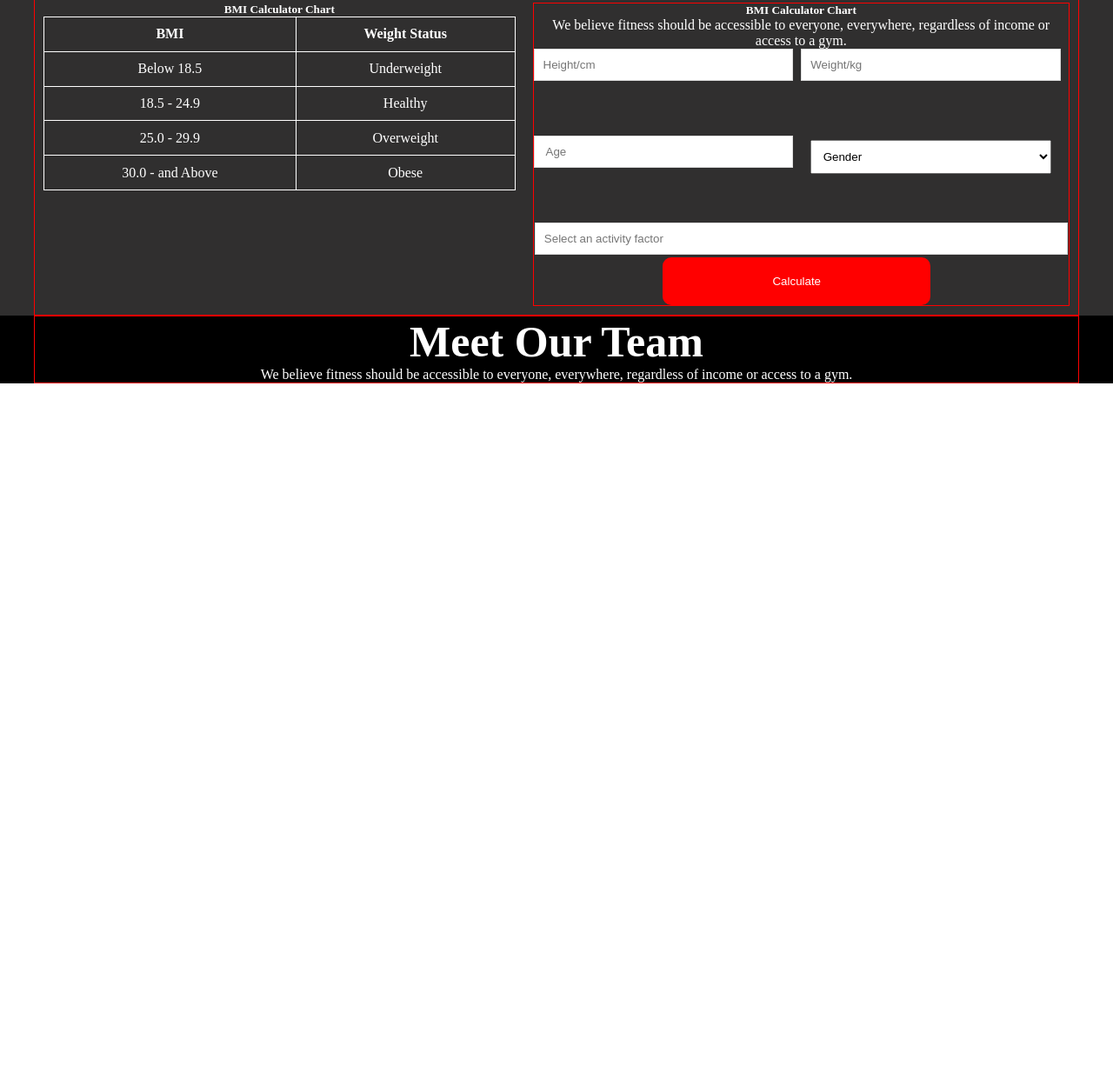
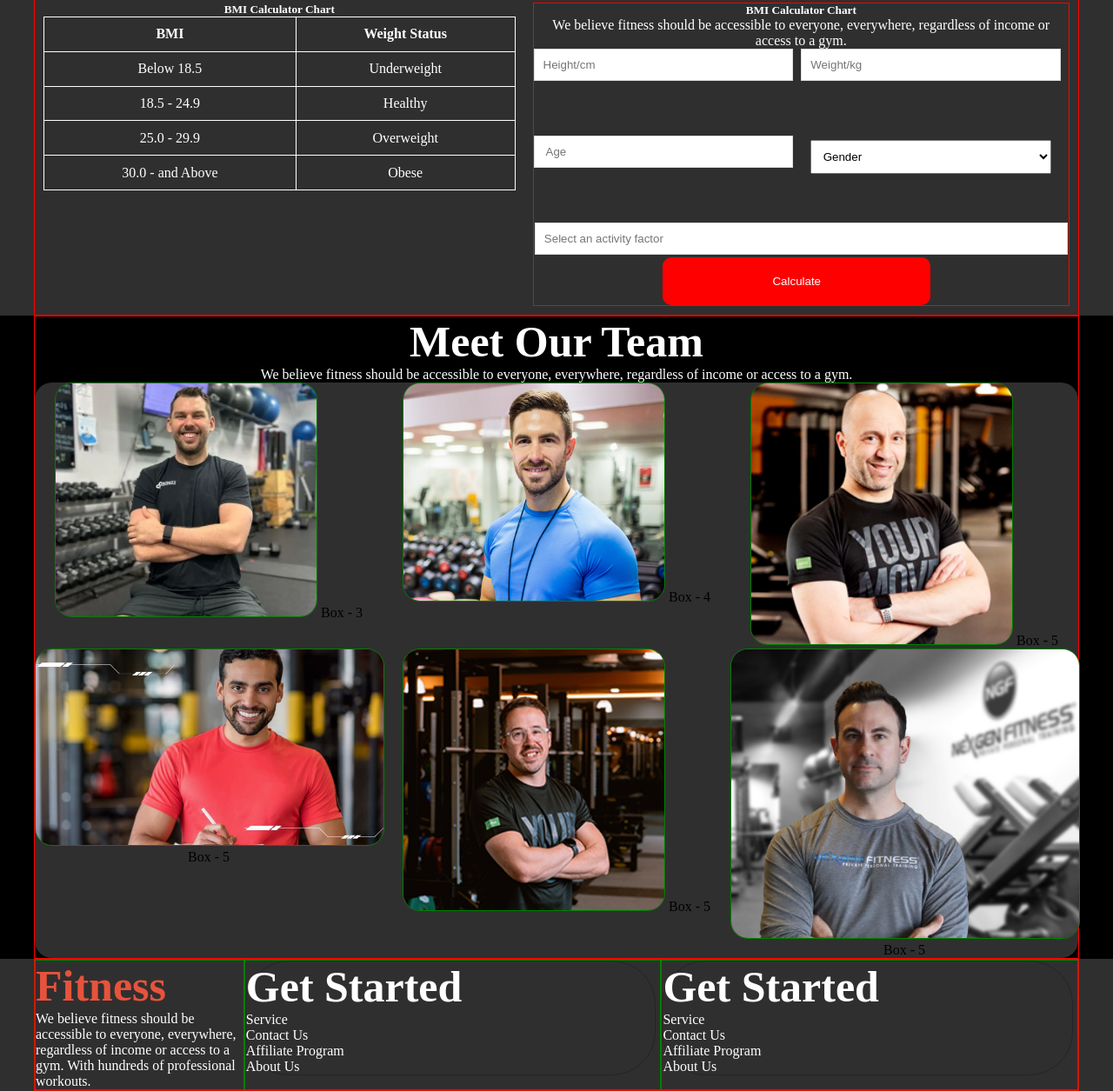
Before and after one commit to MD-Rayhan-kabir/Fitness, a plain HTML site: page index.html in a window 1280 px wide. Shown: the part 1573-2828 px from the top of the page at 87% size. Before the commit the page ends 2014 px from the top, so only its background shows below. Drawn offline with Linux system fonts and the light colour scheme; a web font is replaced by a local one.

Commit message:
meam  commit

```diff
--- a/index.html
+++ b/index.html
@@ -180,10 +180,67 @@
             <div class="main-continure-text">
                 <h3>Meet Our Team</h3>
                 <p>We believe fitness should be accessible to everyone, everywhere, regardless of income or access to a gym.</p>
+
+                <div class="meet-tem-image">
+                    <div class="box1" >
+                        <img src="./images/trainer1.png" alt="" width="300px" >
+
+                        Box - 3</div>
+                    <div class="box1" >
+                        <img src="./images/trainer2.png" alt=""width="300px">
+                        Box - 4</div>
+                    <div class="box1" >
+                        <img src="./images/trainer3.png" alt=""width="300px">
+                         Box - 5</div>
+                    <div class="box1" >
+                        <img src="./images/trainer4.png" alt=""width="400px">
+                         Box - 5</div>
+                    <div class="box1" >
+                        <img src="./images/trainer5.png" alt=""width="300px">
+                         Box - 5</div>
+                    <div class="box1" >
+                        <img src="./images/trainer6.png" alt="">
+                         Box - 5</div>
+
+                </div>
             </div>
+
         </div>
     </main>
+    <footer>
+        <div class="footer-manu">
+            <div class="navber-continure">
+                <div class="footer-text" style="width: 20%;border: 1px solid green;">
+            <h2 style="font-size: 50px;">Fitness</h2>
+            <p>We believe fitness should be accessible to everyone, everywhere, regardless of income or access to a gym. With hundreds of professional workouts.</p>
+             </div>
+             <div class="footer-text1" style=" width: 40%;border: 1px solid green;">
+                <div class="navber-manu">
+                    <h3>Get Started</h3>
+                    <li>Service</li>
+                    <li>Contact Us</li>
+                    <li>Affiliate Program</li>
+                    <li>About Us</li>
+                 </div>
+                 </div>
+                 <div class="footer-text1" style=" width: 40%;border: 1px solid green;">
+                    <div class="navber-manu">
+                        <h3>Get Started</h3>
+                        <li>Service</li>
+                        <li>Contact Us</li>
+                        <li>Affiliate Program</li>
+                        <li>About Us</li>
+                     </div>
+                     </div>
 
+
+
+
+
+            </div>
+
+        </div>
+    </footer>
 
 </body>
 </html>
--- a/style/style.css
+++ b/style/style.css
@@ -265,4 +265,30 @@ table, th, td {
 
   }
 
+.meet-tem-image{
+    background-color: #302f2f;
+    border-radius: 20px;
+    display: grid;
+            grid-template-columns: repeat(3,1fr);
+                /* grid-template-rows: repeat(3,100px) 20px 20px; */
+                position: relative;
+
+            }
+
+.box1 img {
+
+    max-width: 100%;
+    border: 1px solid green;
+    border-radius: 20px;
+}
+
+
 /* main end here  */
+.footer-manu{
+
+    background-color: #302f2f;
+}
+li{
+    color: white;
+    list-style: none;
+}
```
